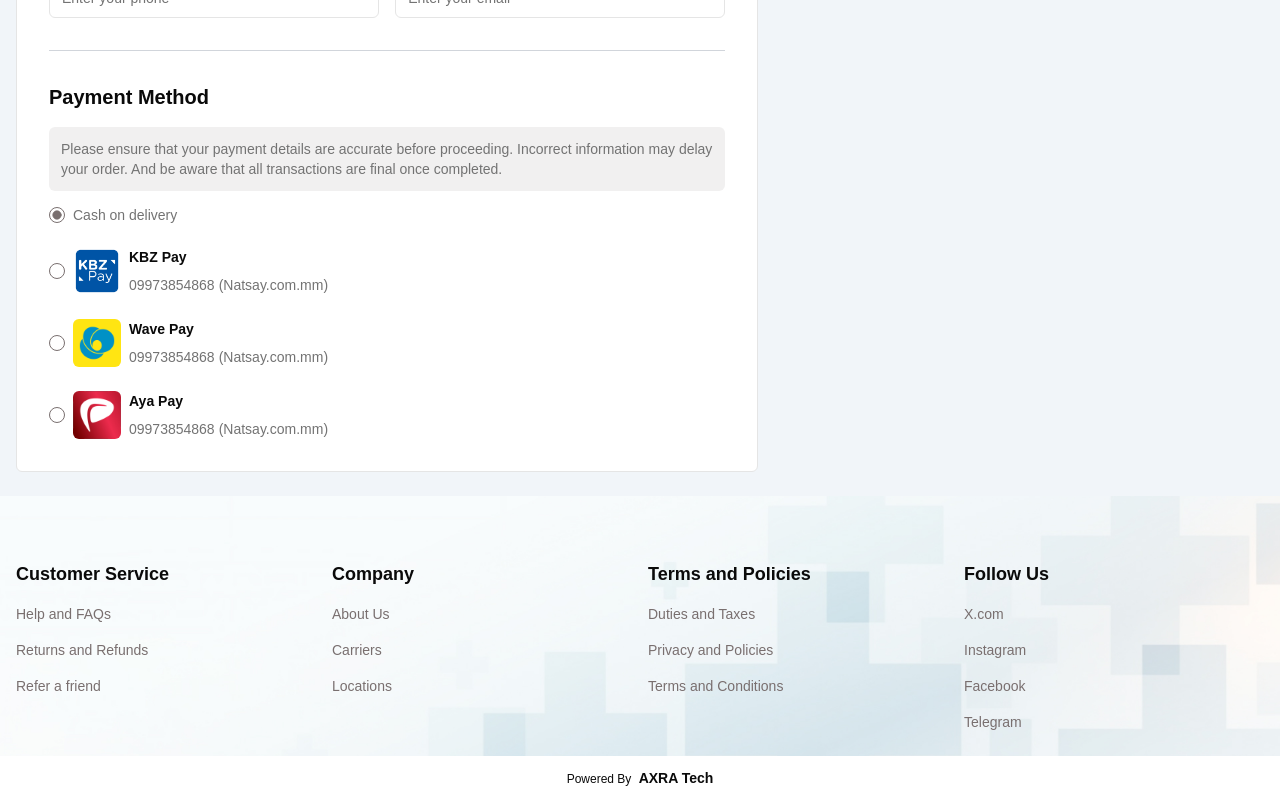
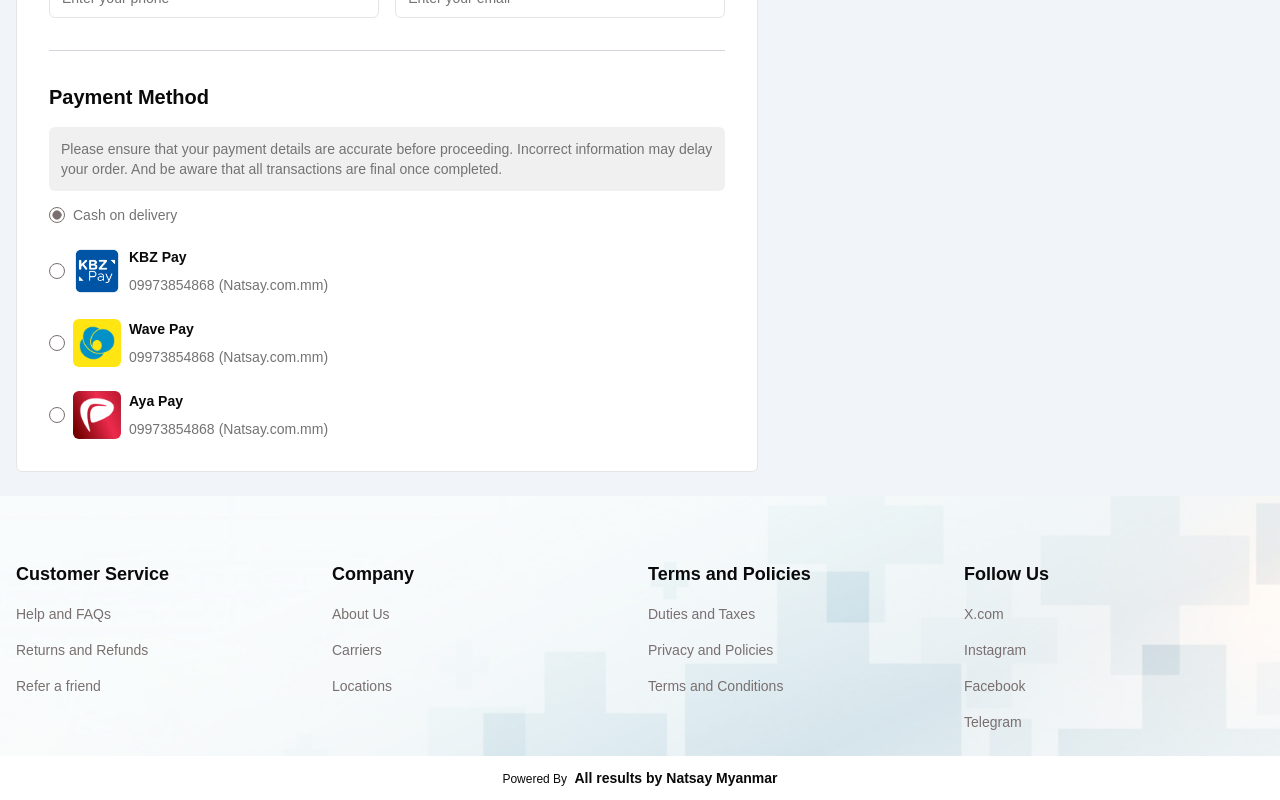
Before and after one commit to SawLinThant/medical-website, a Next.js app: page /checkout in a window 1280 px wide. Shown: the part 1276-2076 px from the top of the page. Built offline with nearby package versions, Linux system fonts and the light colour scheme; no server answers.

Commit message:
fix/reove base url

```diff
--- a/src/lib/utils.ts
+++ b/src/lib/utils.ts
@@ -11,8 +11,8 @@ export const getSessionData = async () => {
     return null;
   }
   try {
-    const baseUrl = process.env.NEXT_PUBLIC_BASE_URL;
-    const res = await fetch(`${baseUrl}/api/auth/session`, {
+    //const baseUrl = process.env.NEXT_PUBLIC_BASE_URL;
+    const res = await fetch(`/api/auth/session`, {
       headers: {
         'Content-Type': 'application/json',
       },
--- a/src/modules/common/components/footer/index.tsx
+++ b/src/modules/common/components/footer/index.tsx
@@ -31,7 +31,7 @@ const Footer:React.FC = () => {
             </div>
             <div className="w-full bg-white min-h-4 lg:mt-2 mt-4 py-3">
                <div className="text-xs text-center">
-                    Powered By <span className="font-bold ml-1 text-sm">AXRA Tech</span>
+                    Powered By <span className="font-bold ml-1 text-sm">All results by Natsay Myanmar</span>
                </div>
             </div>
         </footer>
```
Also changed, not shown: 1 other file (tests, documents, lock files or other folders).
